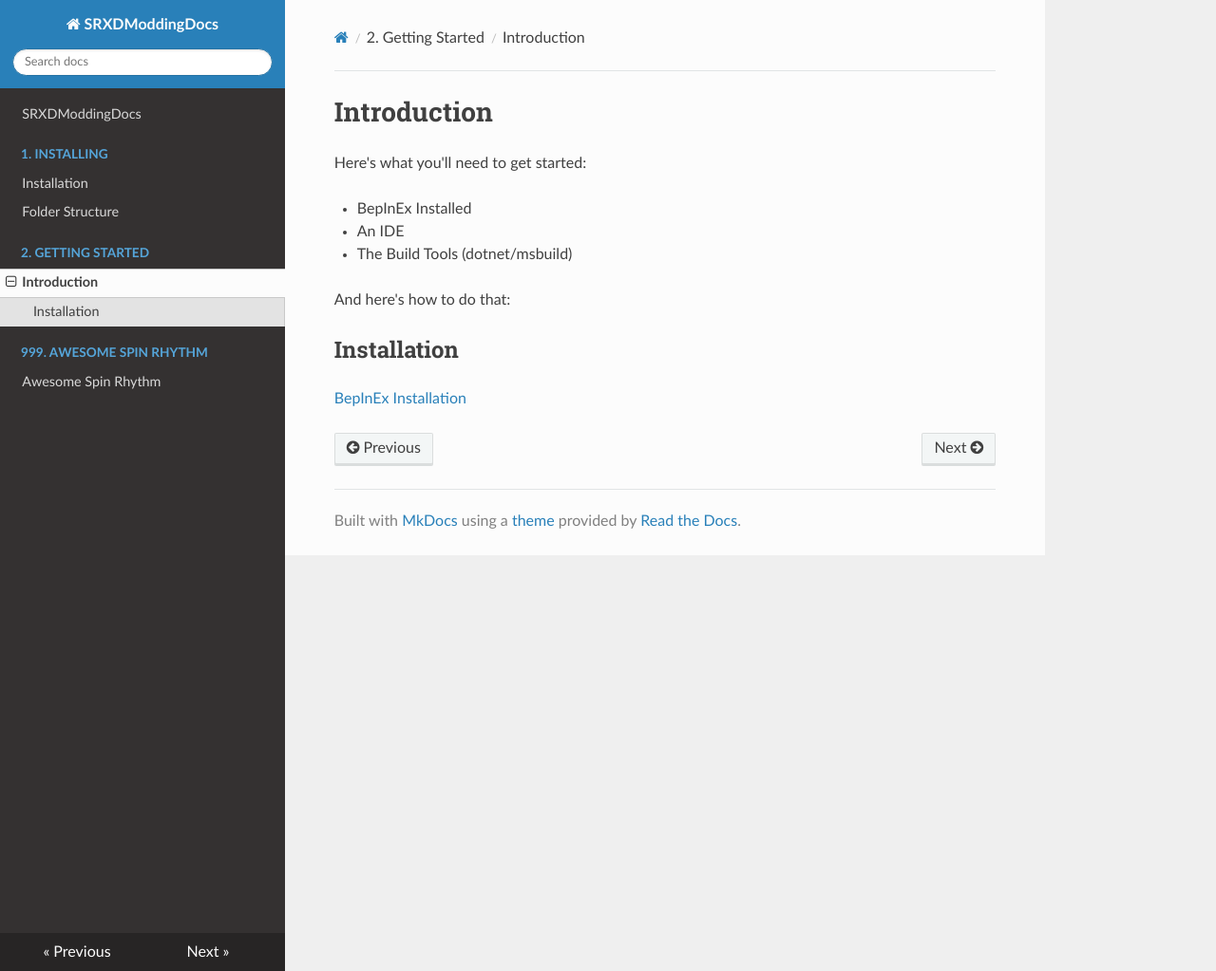
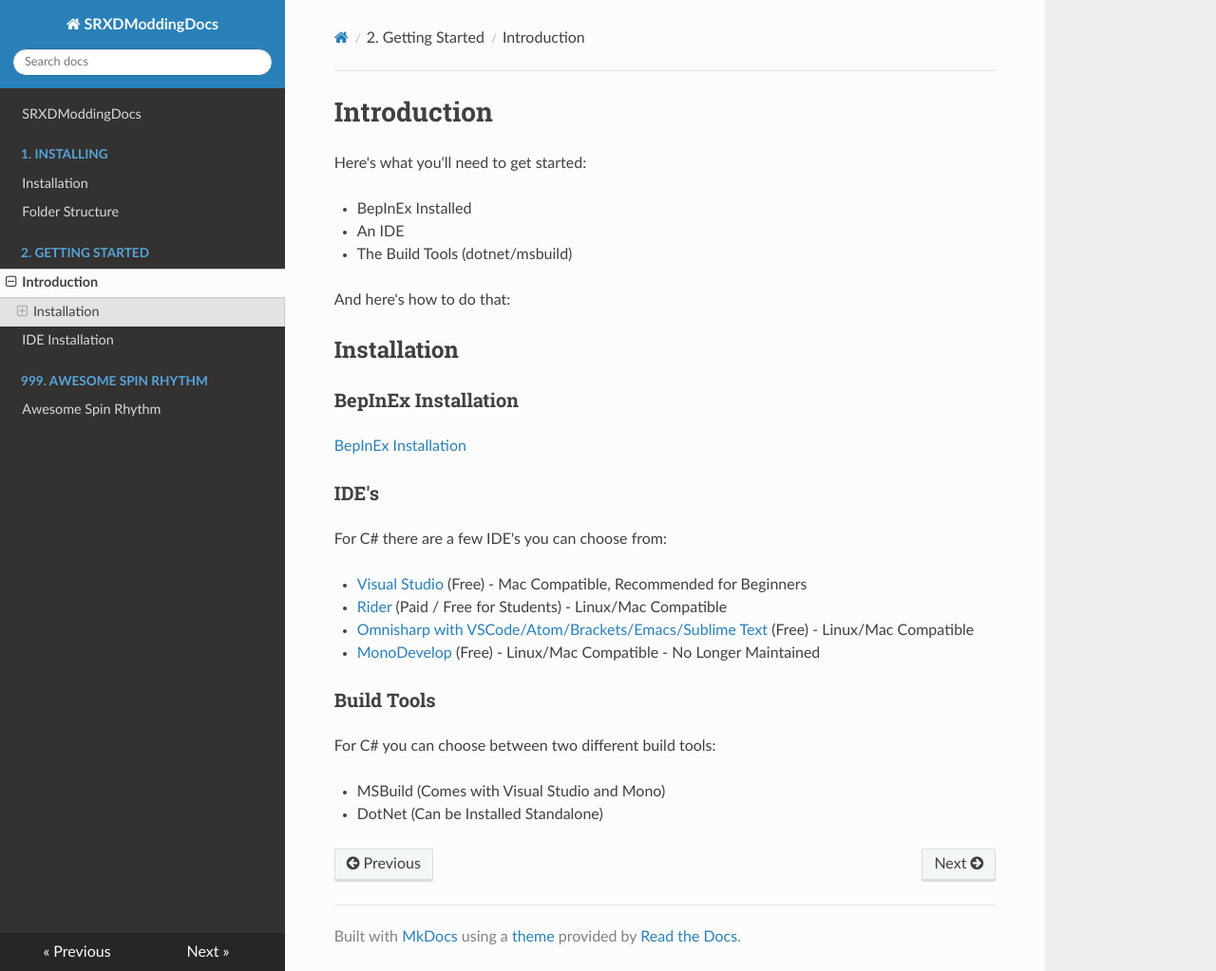
Before and after one commit to SRXDModdingGroup/SRXDModdingDocs, an MkDocs documentation site: the page built from docs/2. Getting Started/README.md, in a window 1280 px wide and 1023 px high. Shown: the whole window at 95% size. Built offline with MkDocs 1.6.1, drawn with Linux system fonts in a browser that asks for light colours; nearby versions of some CDN libraries.

Commit message:
added more info on ide

```diff
--- a/docs/2. Getting Started/README.md
+++ b/docs/2. Getting Started/README.md
@@ -9,5 +9,22 @@ Here's what you'll need to get started:
 And here's how to do that:
 
 ## Installation
+### BepInEx Installation
 
 [BepInEx Installation](../../1. Installing/)
+
+### IDE's
+
+For C# there are a few IDE's you can choose from:
+
+- [Visual Studio](https://visualstudio.microsoft.com/) (Free) - Mac Compatible, Recommended for Beginners
+- [Rider](https://www.jetbrains.com/rider/) (Paid / Free for Students) - Linux/Mac Compatible
+- [Omnisharp with VSCode/Atom/Brackets/Emacs/Sublime Text](https://code.visualstudio.com/) (Free) - Linux/Mac Compatible
+- [MonoDevelop](https://www.monodevelop.com/) (Free) - Linux/Mac Compatible - No Longer Maintained
+
+### Build Tools
+
+For C# you can choose between two different build tools:
+
+- MSBuild (Comes with Visual Studio and Mono)
+- DotNet (Can be Installed Standalone)
```
Also changed, not shown: 2021-05-02.md (deleted, +0 -1 lines), docs/2. Getting Started/1ide.md (added, +12 -0 lines), docs/999. Awesome-Spin-Rhythm/README.md (+0 -1 lines).
